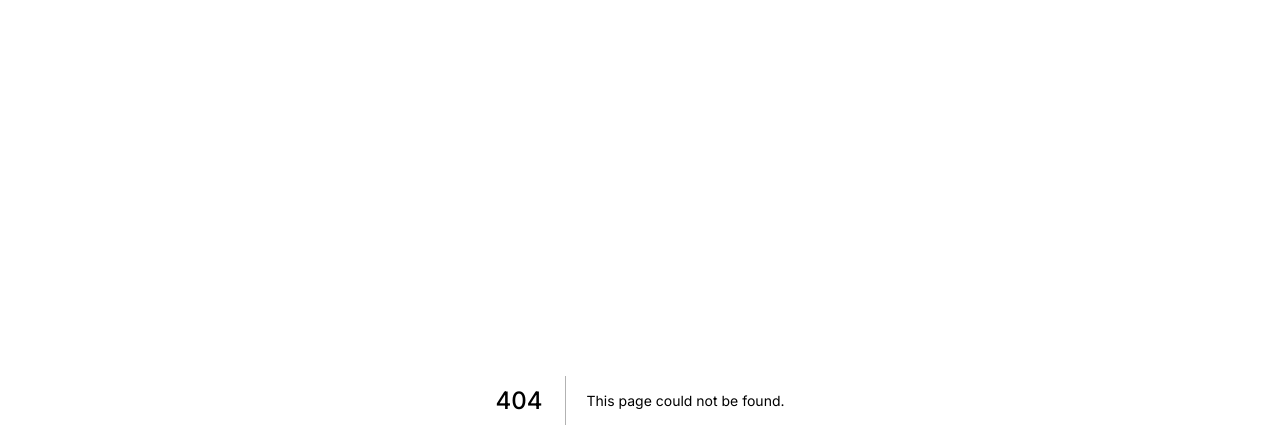
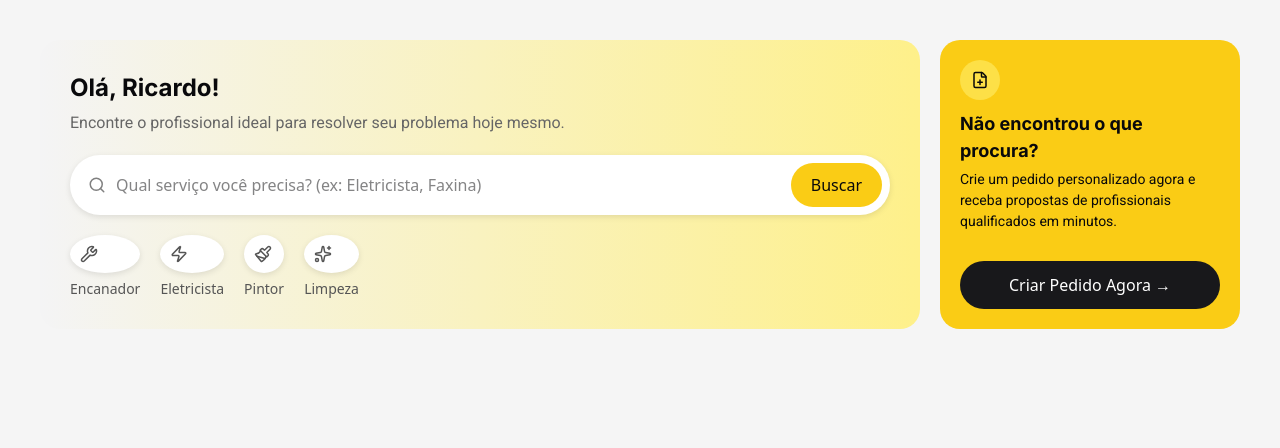
Before and after one commit to gustavuhh1/ajeita-front-end, a Next.js app: page /home in a window 1280 px wide. Before the commit this address had no page. Shown: the top 448 px of the page. Built offline with nearby package versions, Linux system fonts and the light colour scheme.

Commit message:
Adicionando encontrar profissional

```diff
--- /dev/null
+++ b/app/home/HomeHero.css
@@ -0,0 +1,117 @@
+.container {
+  display: flex;
+  gap: 20px;
+  padding: 40px;
+}
+
+/* CARD ESQUERDO */
+.card-left {
+  flex: 1;
+  background: linear-gradient(to right, #f4f4f5, #fef08a);
+  border-radius: 20px;
+  padding: 30px;
+}
+
+.card-left h1 {
+  font-size: 24px;
+  font-weight: bold;
+}
+
+.card-left p {
+  color: #666;
+  margin-top: 5px;
+}
+
+/* BUSCA */
+.search-box {
+  display: flex;
+  align-items: center;
+  background: white;
+  border-radius: 50px;
+  padding: 8px;
+  margin-top: 20px;
+  box-shadow: 0 2px 6px rgba(0,0,0,0.1);
+}
+
+.search-box input {
+  flex: 1;
+  border: none;
+  outline: none;
+  padding: 10px;
+}
+
+.icon {
+  margin-left: 10px;
+  color: gray;
+}
+
+.btn-yellow {
+  background: #facc15;
+  border: none;
+  padding: 10px 20px;
+  border-radius: 50px;
+  cursor: pointer;
+}
+
+/* CATEGORIAS */
+.categories {
+  display: flex;
+  gap: 20px;
+  margin-top: 20px;
+}
+
+.category {
+  text-align: center;
+  font-size: 14px;
+  color: #555;
+}
+
+.circle {
+  background: white;
+  padding: 10px;
+  border-radius: 50%;
+  margin-bottom: 5px;
+  box-shadow: 0 2px 6px rgba(0,0,0,0.1);
+}
+
+/* CARD DIREITO */
+.card-right {
+  width: 300px;
+  background: #facc15;
+  border-radius: 20px;
+  padding: 20px;
+  display: flex;
+  flex-direction: column;
+  justify-content: space-between;
+}
+
+.icon-box {
+  background: #fde047;
+  width: 40px;
+  height: 40px;
+  border-radius: 50%;
+  display: flex;
+  align-items: center;
+  justify-content: center;
+}
+
+.right-content h2 {
+  margin-top: 10px;
+  font-size: 18px;
+}
+
+.right-content p {
+  font-size: 14px;
+  margin-top: 5px;
+}
+
+/* BOTÃO */
+.btn-dark {
+  margin-top: 20px;
+  background: #18181b;
+  color: white;
+  padding: 12px;
+  border-radius: 50px;
+  border: none;
+  cursor: pointer;
+}
--- /dev/null
+++ b/app/home/page.tsx
@@ -0,0 +1,93 @@
+import React from "react";
+import {
+  Wrench,
+  Paintbrush,
+  Sparkles,
+  Zap,
+  Search,
+  FilePlus,
+} from "lucide-react";
+
+import "./HomeHero.css";
+
+export default function HomeHero() {
+  return (
+    <div className="container">
+
+      {/* CARD ESQUERDO */}
+      <div className="card-left">
+
+        <div>
+          <h1>Olá, Ricardo!</h1>
+          <p>
+            Encontre o profissional ideal para resolver seu problema hoje mesmo.
+          </p>
+        </div>
+
+        {/* BUSCA */}
+        <div className="search-box">
+          <Search size={18} className="icon" />
+
+          <input
+            type="text"
+            placeholder="Qual serviço você precisa? (ex: Eletricista, Faxina)"
+          />
+
+          <button className="btn-yellow">Buscar</button>
+        </div>
+
+        {/* CATEGORIAS */}
+        <div className="categories">
+
+          <div className="category">
+            <div className="circle"><Wrench size={18} /></div>
+            Encanador
+          </div>
+
+          <div className="category">
+            <div className="circle"><Zap size={18} /></div>
+            Eletricista
+          </div>
+
+          <div className="category">
+            <div className="circle"><Paintbrush size={18} /></div>
+            Pintor
+          </div>
+
+          <div className="category">
+            <div className="circle"><Sparkles size={18} /></div>
+            Limpeza
+          </div>
+
+        </div>
+
+      </div>
+
+      {/* CARD DIREITO */}
+      <div className="card-right">
+
+        <div className="right-content">
+
+          <div className="icon-box">
+            <FilePlus size={18} />
+          </div>
+
+          <div>
+            <h2>Não encontrou o que procura?</h2>
+            <p>
+              Crie um pedido personalizado agora e receba propostas de
+              profissionais qualificados em minutos.
+            </p>
+          </div>
+
+        </div>
+
+        <button className="btn-dark">
+          Criar Pedido Agora →
+        </button>
+
+      </div>
+
+    </div>
+  );
+}
```
Also changed, not shown: 1 other file (tests, documents, lock files or other folders).
